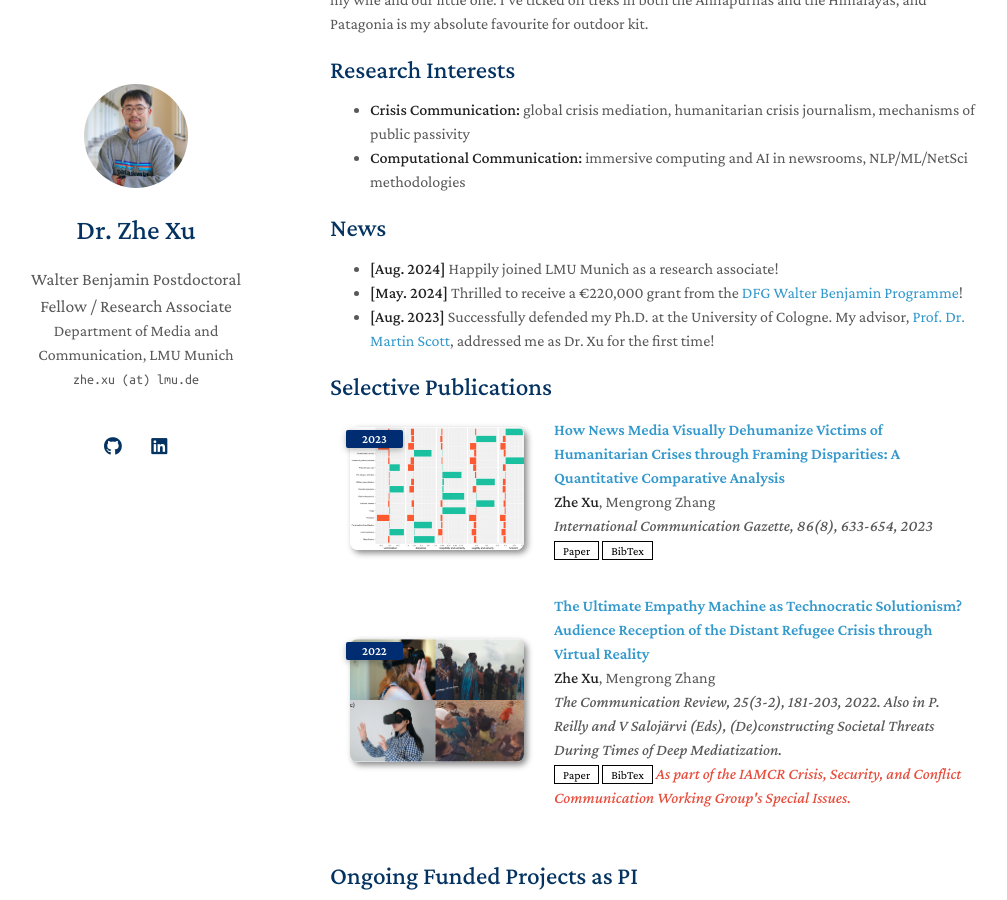
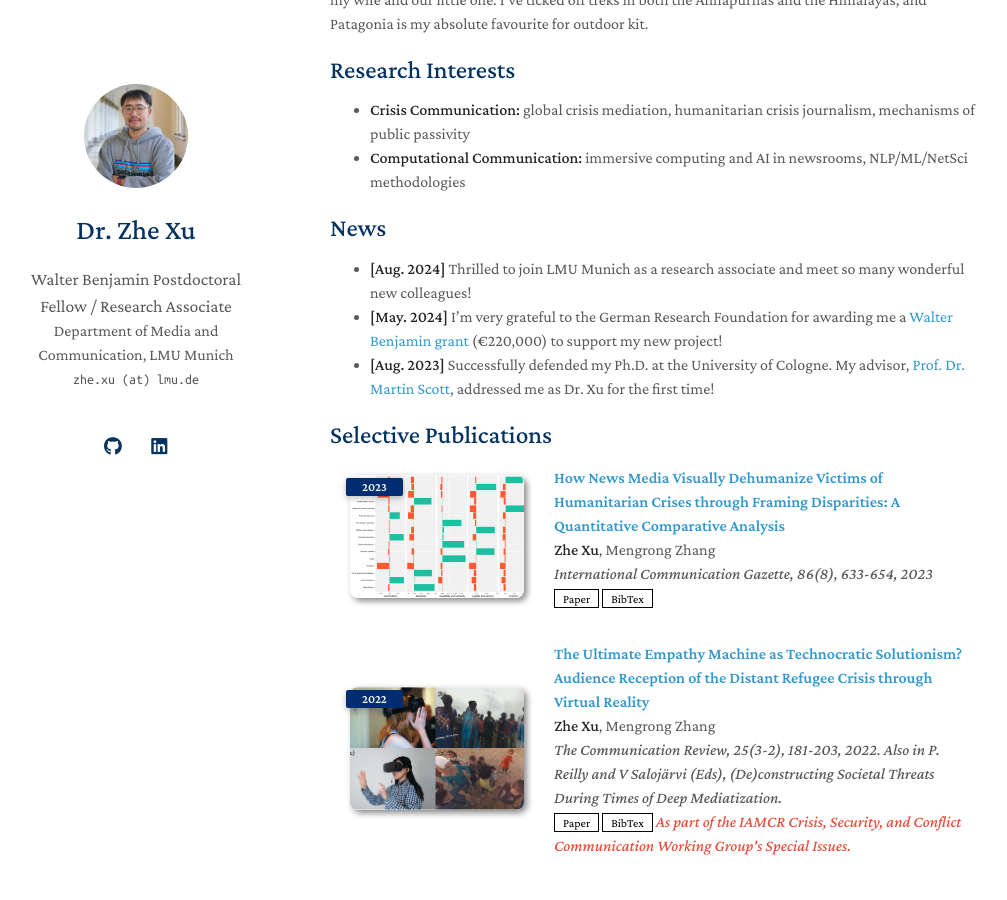
Before and after one commit to zhexuphd/home, a Jekyll site: the page built from index.md, in a window 1280 px wide and 900 px high, scrolled down 753 px. Shown: the whole window, without its empty margins (140-1147 px from the left). Built offline with Jekyll 4.4.1, drawn with Linux system fonts in a browser that asks for light colours; a style sheet for code colours, icons or effects is not loaded; our own code applies the rules of GitHub Pages for plain Markdown files.

Commit message:
Update index.md

```diff
--- a/index.md
+++ b/index.md
@@ -21,8 +21,8 @@ When I’m not immersed in academia, you’ll likely find me hiking, mountaineer
 
 ## News
 
-- **[Aug. 2024]** Happily joined LMU Munich as a research associate!
-- **[May. 2024]** Thrilled to receive a €220,000 grant from the [DFG Walter Benjamin Programme](https://www.dfg.de/en/research-funding/funding-opportunities/programmes/individual/walter-benjamin)!
+- **[Aug. 2024]** Thrilled to join LMU Munich as a research associate and meet so many wonderful new colleagues!
+- **[May. 2024]** I’m very grateful to the German Research Foundation for awarding me a [Walter Benjamin grant](https://www.dfg.de/en/research-funding/funding-opportunities/programmes/individual/walter-benjamin) (€220,000) to support my new project!
 - **[Aug. 2023]** Successfully defended my Ph.D. at the University of Cologne. My advisor, [Prof. Dr. Martin Scott](https://research-portal.uea.ac.uk/en/persons/martin-scott), addressed me as Dr. Xu for the first time!
 
 {% include_relative _includes/publications.md %}
```
